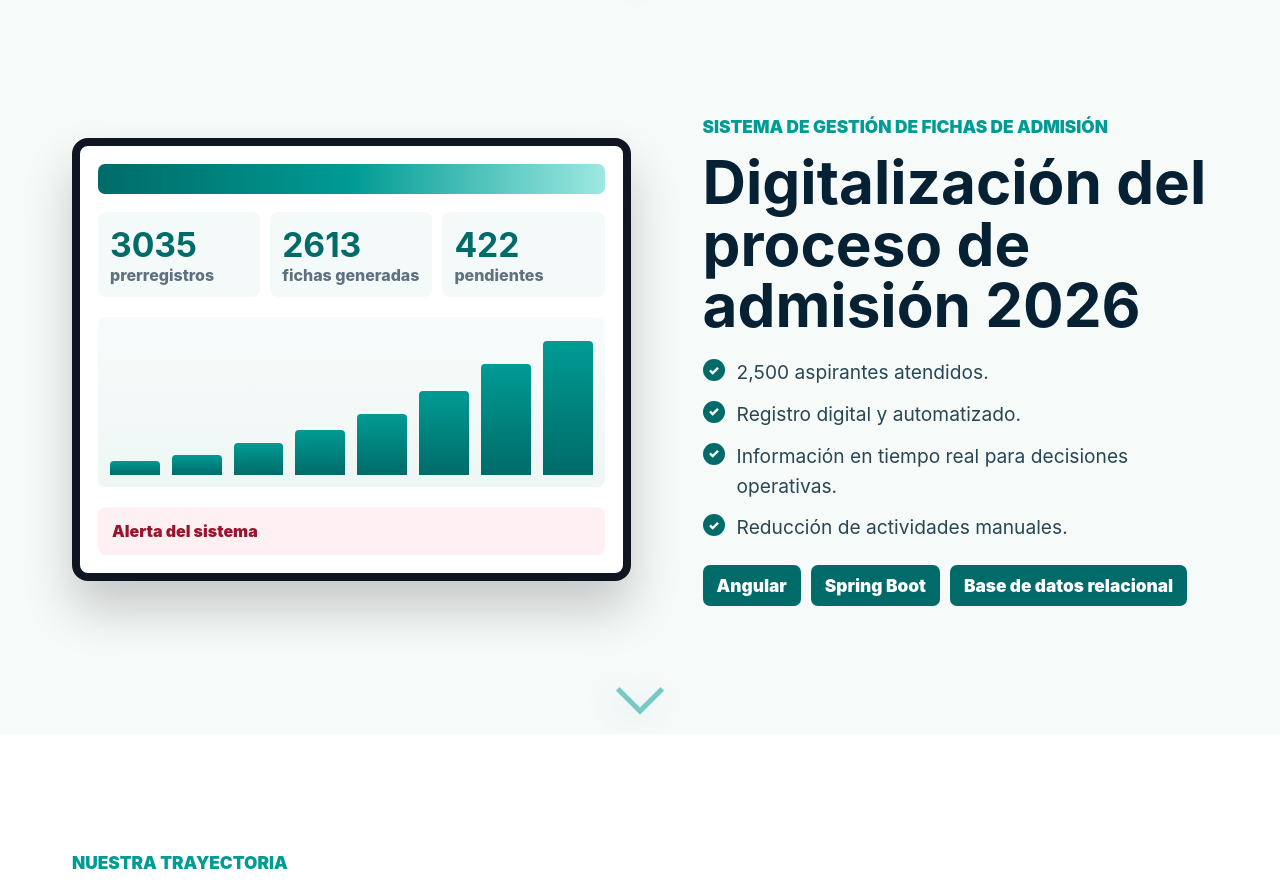
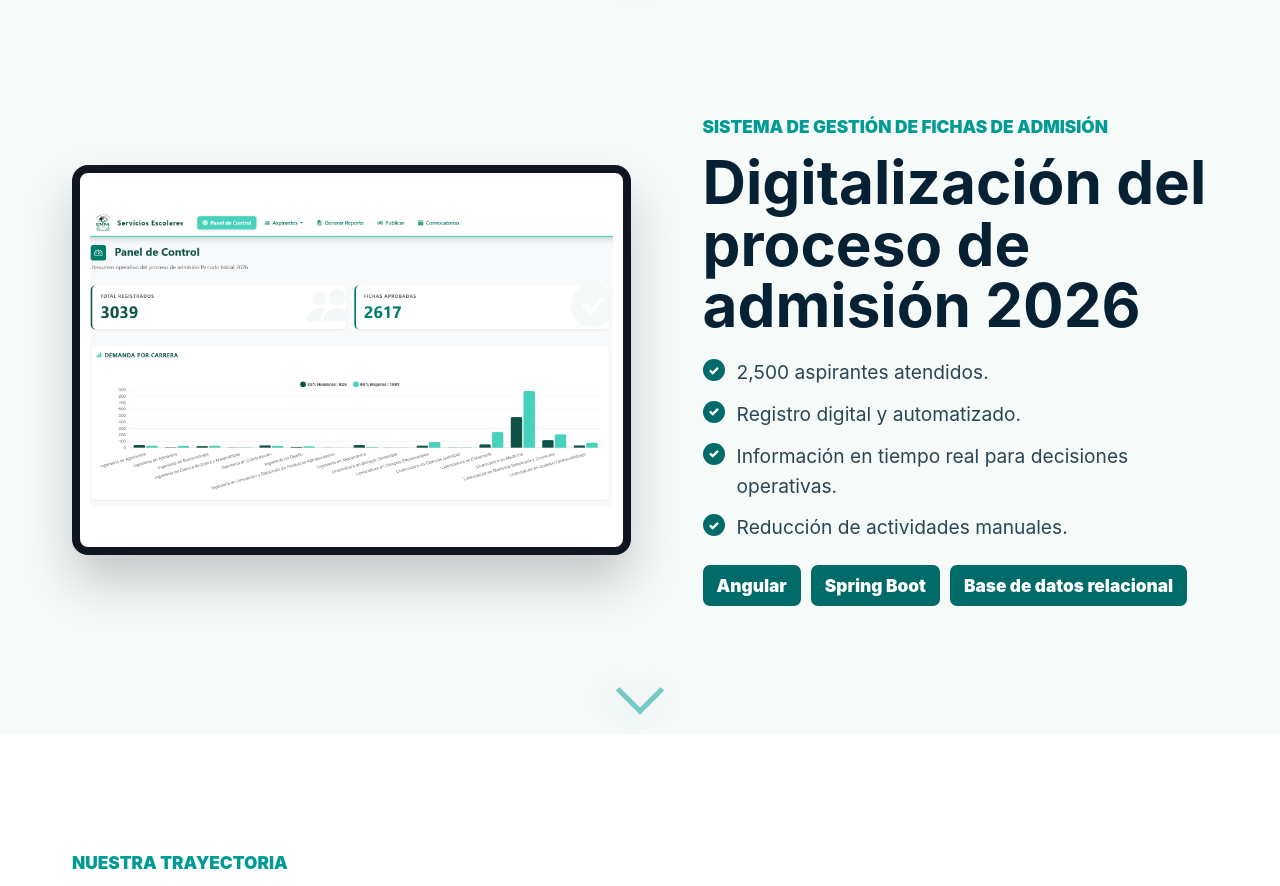
Before and after one commit to elprofearieloficial/emprendedores, a plain HTML site: page index.html in a window 1280 px wide. Shown: the part 3400-4286 px from the top of the page. Drawn offline with Linux system fonts and the light colour scheme.

Commit message:
Use real admissions dashboard screenshot

```diff
--- a/index.html
+++ b/index.html
@@ -127,17 +127,8 @@
             <span>Base de datos relacional</span>
           </div>
         </div>
-        <div class="dashboard" aria-label="Panel de control simulado">
-          <div class="dash-top"></div>
-          <div class="dash-cards">
-            <span><strong>3035</strong> prerregistros</span>
-            <span><strong>2613</strong> fichas generadas</span>
-            <span><strong>422</strong> pendientes</span>
-          </div>
-          <div class="bars">
-            <i></i><i></i><i></i><i></i><i></i><i></i><i></i><i></i>
-          </div>
-          <div class="alert">Alerta del sistema</div>
+        <div class="dashboard real-dashboard" aria-label="Pantalla real del Sistema de Gestión de Fichas de Admisión">
+          <img src="assets/fichas-admision-dashboard.png" alt="Panel de control real del Sistema de Gestión de Fichas de Admisión">
         </div>
       </section>
 
--- a/styles.css
+++ b/styles.css
@@ -575,6 +575,23 @@ p {
   box-shadow: 0 28px 50px rgba(0, 0, 0, 0.2);
 }
 
+.real-dashboard {
+  display: grid;
+  min-height: 390px;
+  padding: 10px;
+  place-items: center;
+  overflow: hidden;
+}
+
+.real-dashboard img {
+  width: 100%;
+  height: 100%;
+  max-height: 430px;
+  object-fit: contain;
+  border-radius: 8px;
+  background: #ffffff;
+}
+
 .dash-top {
   height: 30px;
   margin-bottom: 18px;
```
Also changed, not shown: assets/fichas-admision-dashboard.png (added).
